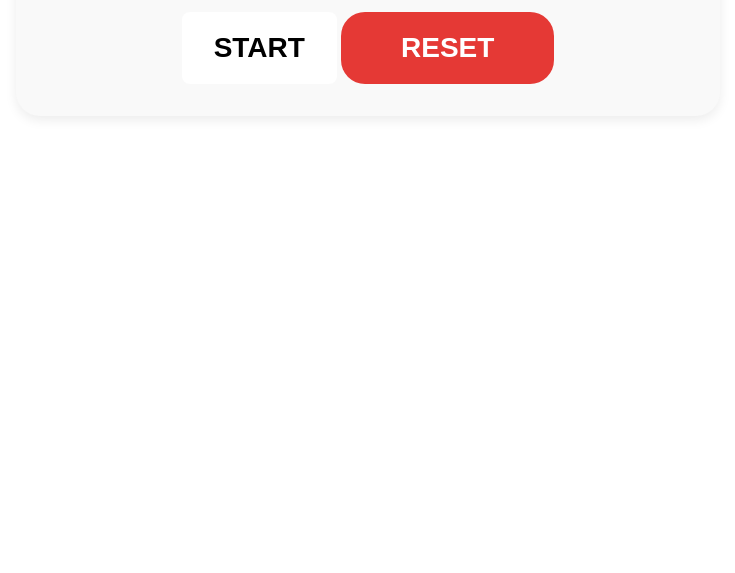
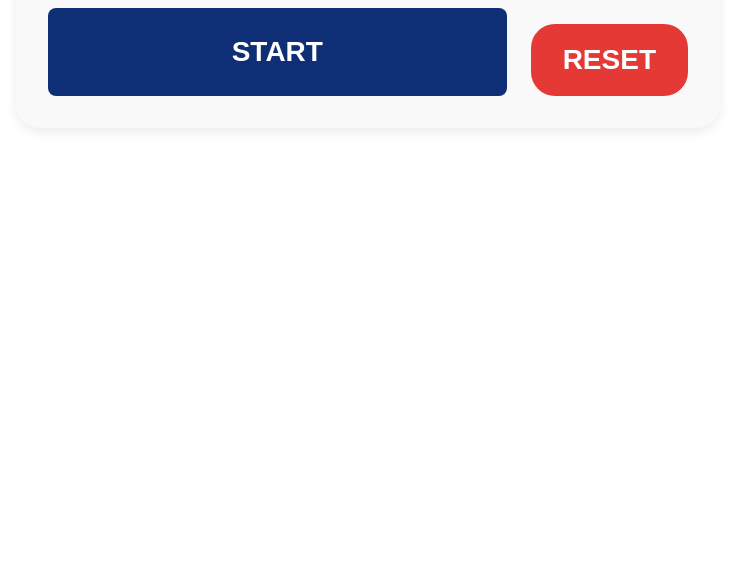
Before and after one commit to MiniB-cmd/notion_timer_widget, a plain HTML site: page index.html in a window 1280 px wide. Shown: the part 227-800 px from the top of the page, without its empty margins (272-1007 px from the left). Drawn offline with Linux system fonts and the light colour scheme.

Commit message:
Update style.css
UI: reset버튼 가로 길이 짧게 수정

```diff
--- a/style.css
+++ b/style.css
@@ -89,3 +89,25 @@ button {
 #time-display {
   font-size: calc(32px * var(--scale));
 }
+/* =========================
+   START / RESET 버튼 영역
+========================= */
+.action-buttons {
+  display: flex;
+  gap: calc(12px * var(--scale));
+  margin-top: calc(12px * var(--scale));
+}
+
+/* START 버튼: 길게 */
+#start-btn {
+  flex: 1; /* 최대한 넓게 */
+  background: #0E2F76;
+  color: white;
+}
+
+/* RESET 버튼: START 버튼 보다 짧게 */
+.secondary-btn {
+  flex: 0 0 15%;
+  background-color: #e53935;
+  color: #ffffff;
+}
```
